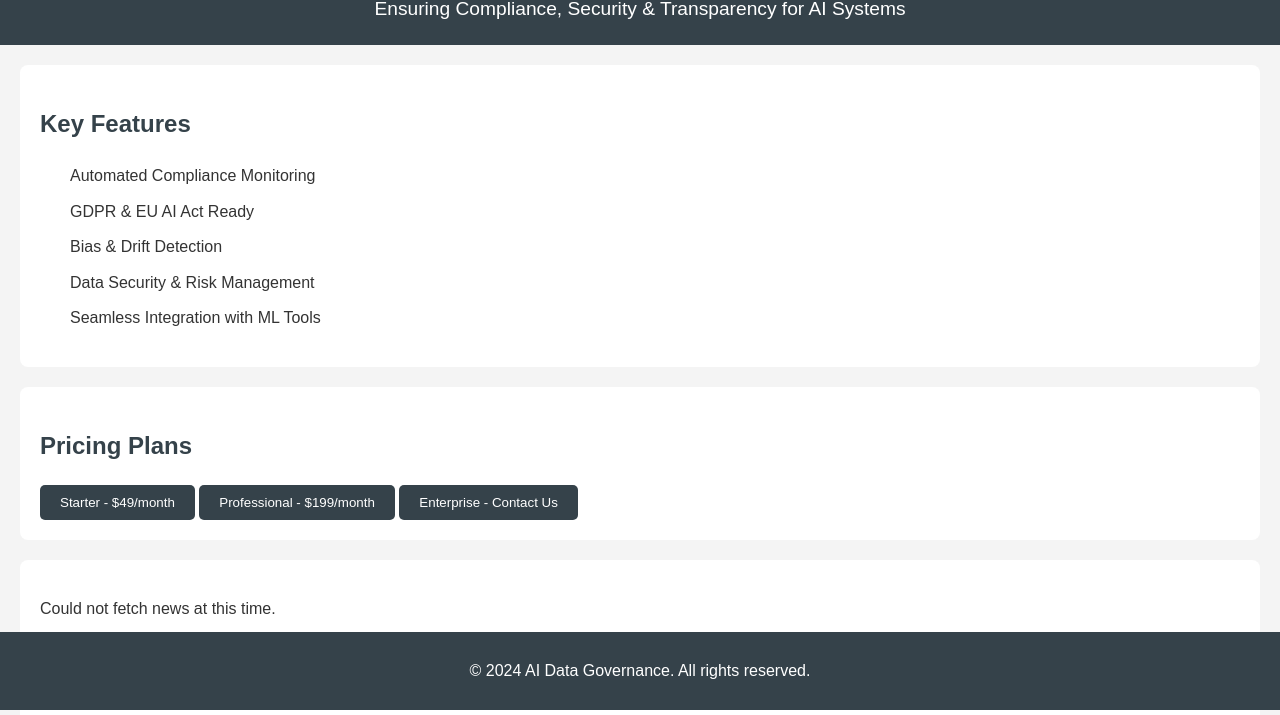
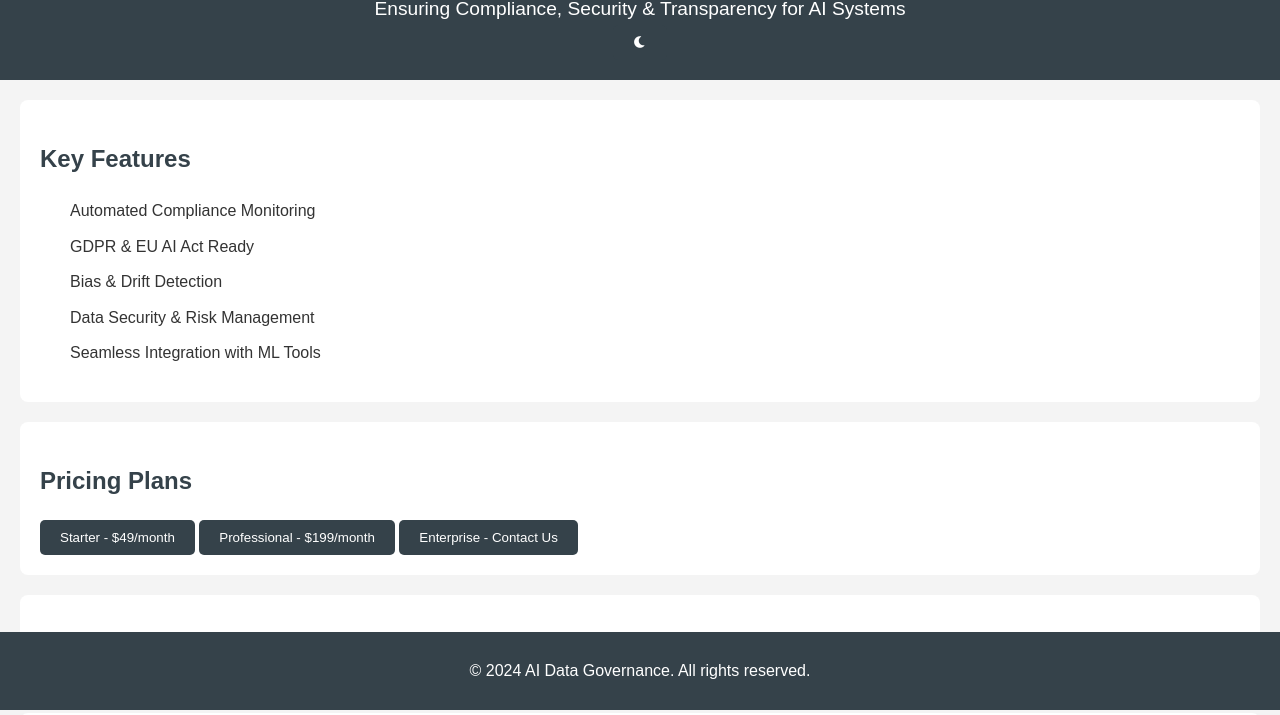
Before and after one commit to Mujtabaghulam17/ai-data-governance, a plain HTML site: page index.html in a window 1280 px wide. Shown: the part 90-805 px from the top of the page. Drawn offline with Linux system fonts and the light colour scheme; no server answers.

Commit message:
Update index.html

```diff
--- a/index.html
+++ b/index.html
@@ -10,6 +10,11 @@
   <header>
     <h1>AI Data Governance</h1>
     <p>Ensuring Compliance, Security & Transparency for AI Systems</p>
+    <button id="theme-toggle" aria-label="Toggle Dark Mode">
+  <i class="fas fa-moon"></i>
+      <link rel="stylesheet" href="https://cdnjs.cloudflare.com/ajax/libs/font-awesome/6.0.0-beta3/css/all.min.css">
+</button>
+
   </header>
 
   <section id="features">
```
